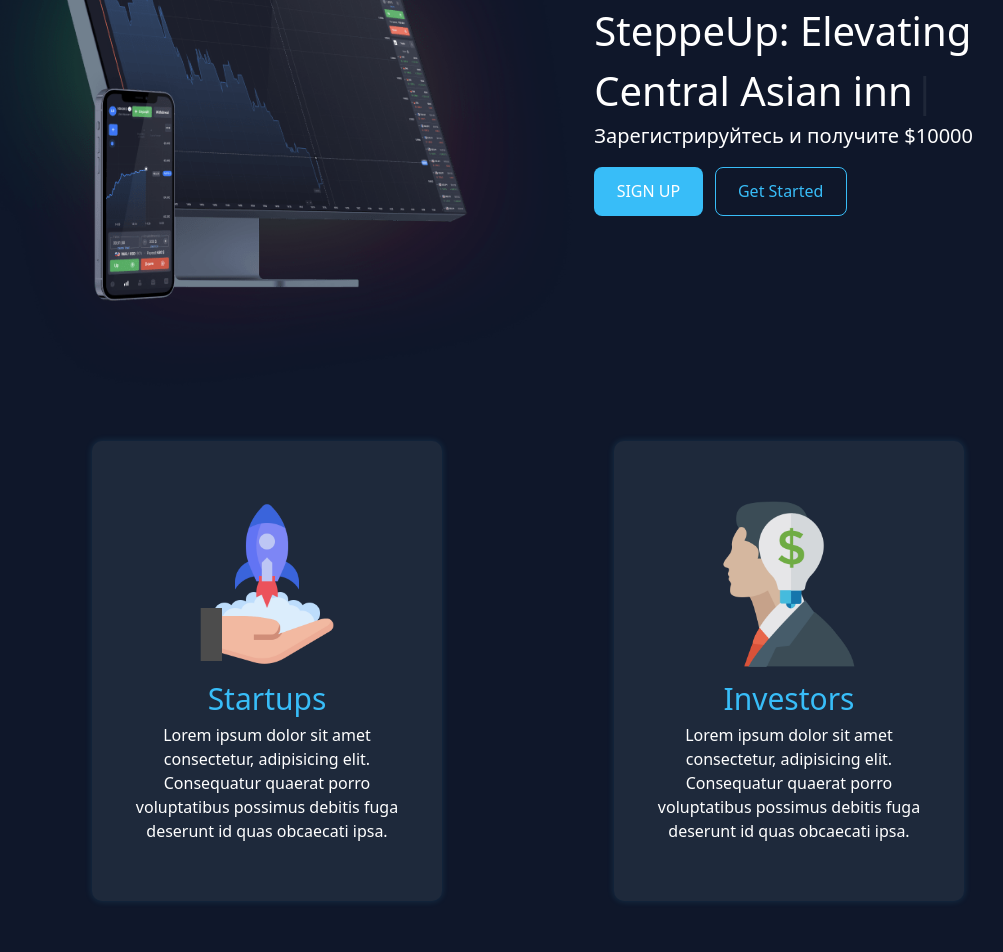
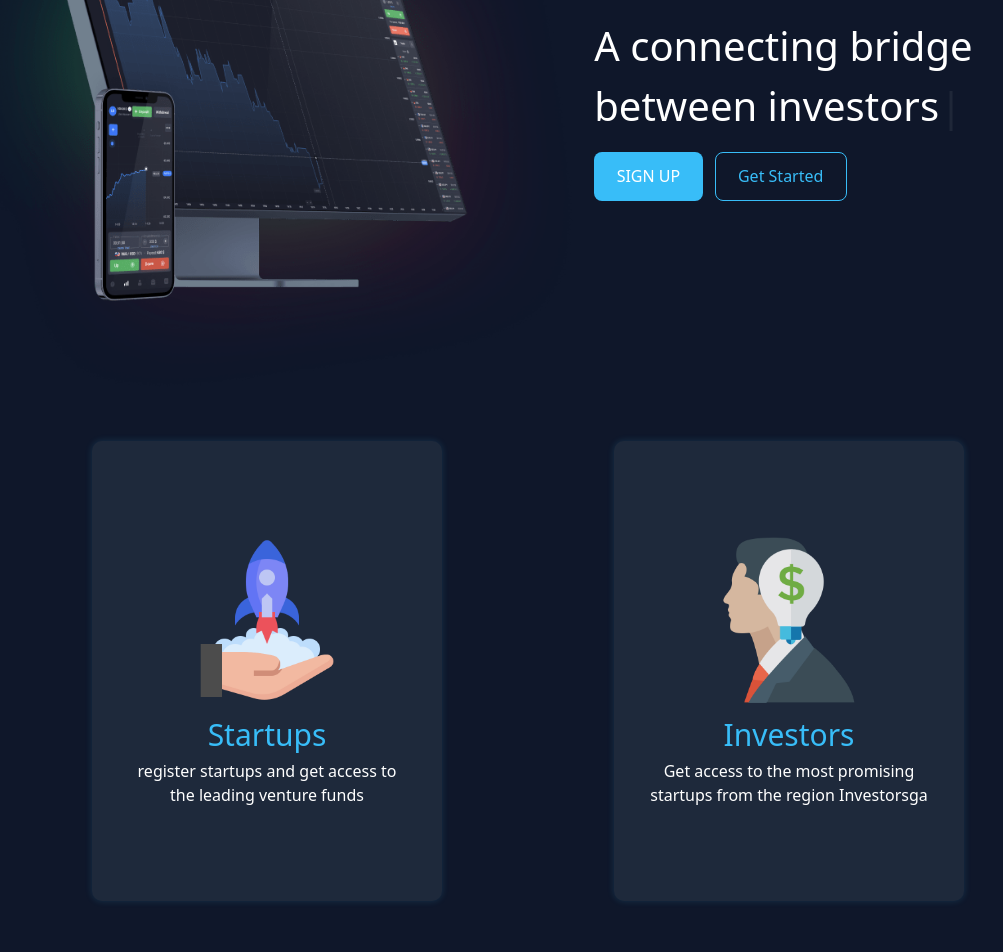
Before and after one commit to TimurRahkmatov/startup, a React (Vite) app: page / in a window 1280 px wide. Shown: the part 280-1232 px from the top of the page, without its empty margins (112-1115 px from the left). Built offline with nearby package versions, Linux system fonts and the light colour scheme.

Commit message:
edit main texts

```diff
--- a/src/Components/Main/Main.jsx
+++ b/src/Components/Main/Main.jsx
@@ -19,16 +19,14 @@ const Main = () => {
                 typewriter
 
 
-                  .typeString("SteppeUp: Elevating Central Asian innovation by seamlessly connecting investors with emerging startups")
+                  .typeString("A connecting bridge between investors and startups")
                 //   .pauseFor(1000)
 
                   .start();
               }}
             />
           </h1>
-          <p style={{ width: "90%" }} className="parag_text">
-            Зарегистрируйтесь и получите $10000
-          </p>
+
           <div className="flex gap-3 mt-4">
             <button className="btn_main text-white bg-sky-400">
               SIGN UP
--- a/src/Components/Sections/StartupSection/index.jsx
+++ b/src/Components/Sections/StartupSection/index.jsx
@@ -17,10 +17,7 @@ const StartupSection = () => {
             <p
               style={{ width: "80%", textAlign: "center", marginTop: "0.4rem" }}
             >
-              Lorem ipsum dolor sit amet consectetur, adipisicing elit.
-              Consequatur quaerat porro voluptatibus possimus debitis fuga
-              deserunt id quas obcaecati ipsa.
-            </p>
+register startups and get access to the leading venture funds            </p>
           </div>
         </Link>
         <Link to='/investors'>
@@ -34,9 +31,7 @@ const StartupSection = () => {
             <p
               style={{ width: "80%", textAlign: "center", marginTop: "0.4rem" }}
             >
-              Lorem ipsum dolor sit amet consectetur, adipisicing elit.
-              Consequatur quaerat porro voluptatibus possimus debitis fuga
-              deserunt id quas obcaecati ipsa.
+             Get access to the most promising startups from the region Investorsga
             </p>
           </div>
         </Link>
```
